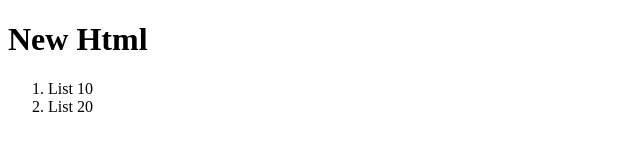
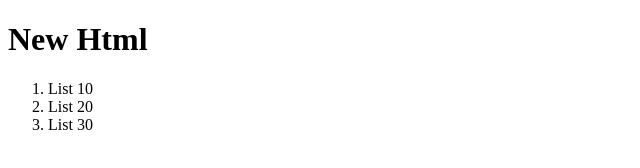
Before and after one commit to Biswajeet11/git-experiment, a plain HTML site: page new.html in a window 1280 px wide. Shown: the full height of the page, 0-640 px from the left. Drawn offline with Linux system fonts and the light colour scheme.

Commit message:
added  list 30

```diff
--- a/new.html
+++ b/new.html
@@ -11,6 +11,7 @@
   <ol>
     <li>List 10</li>
     <li>List 20</li>
+    <li>List 30</li>
   </ol>
 </body>
 </html>
```
